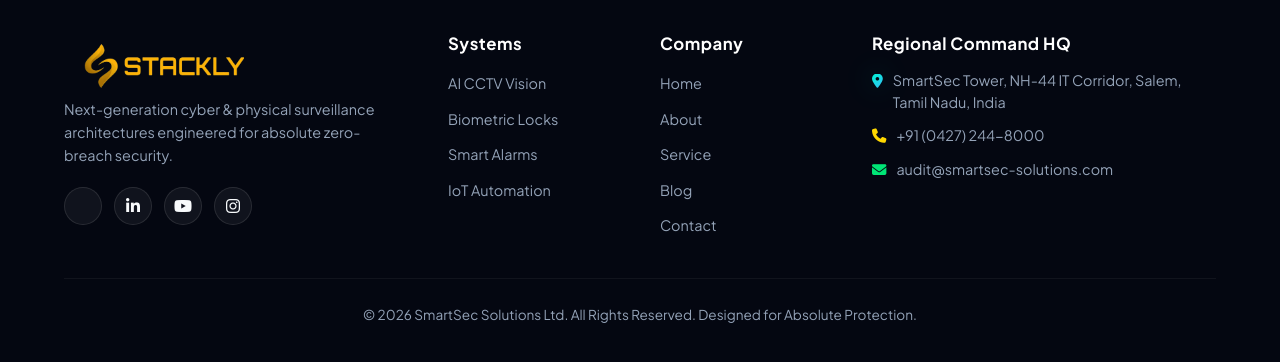
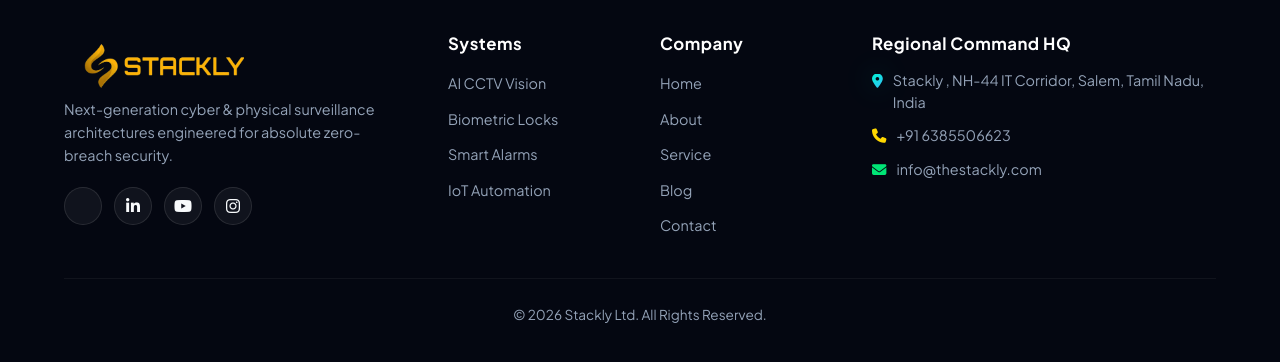
Before and after one commit to dineshparthipan27-dot/Smart-Security-, a plain HTML site: page blog.html in a window 1280 px wide. Shown: the part 5840-6202 px from the top of the page. Drawn offline with nearby package versions, Linux system fonts and the light colour scheme.

Commit message:
Smart-Security

```diff
--- a/blog.html
+++ b/blog.html
@@ -480,6 +480,8 @@
             </div>
         </div>
     </section>
+
+
             <footer class="custom-footer" data-aos="fade-up" data-aos-duration="800" data-aos-delay="400">
                 <div class="container">
 
@@ -491,8 +493,8 @@
                                 <img src="./asset/yellow_logo (2).webp" alt="Company Logo" class="logo-img">
                             </a>
                             <p class="footer-desc">
-                        Next-generation cyber & physical surveillance architectures engineered for absolute zero-breach
-                        security.
+                                Next-generation cyber & physical surveillance architectures engineered for absolute
+                                zero-breach security.
                             </p>
                             <div class="social-icons-group">
                                 <a href="404.html" class="social-icon" aria-label="Twitter"><i
@@ -535,15 +537,15 @@
                             <ul class="footer-contact-list">
                                 <li class="footer-contact-item">
                                     <i class="fa-solid fa-location-dot text-accent"></i>
-                            <span>SmartSec Tower, NH-44 IT Corridor, Salem, Tamil Nadu, India</span>
+                                    <span>Stackly , NH-44 IT Corridor, Salem, Tamil Nadu, India</span>
                                 </li>
                                 <li class="footer-contact-item">
                                     <i class="fa-solid fa-phone" style="color: #FFD700;"></i>
-                            <span>+91 (0427) 244-8000</span>
+                                    <span>+91 6385506623</span>
                                 </li>
                                 <li class="footer-contact-item">
                                     <i class="fa-solid fa-envelope" style="color: #00E676;"></i>
-                            <span>audit@smartsec-solutions.com</span>
+                                    <span> info@thestackly.com</span>
                                 </li>
                             </ul>
                         </div>
@@ -552,7 +554,8 @@
 
 
                     <div class="footer-bottom">
-                <p>&copy; 2026 SmartSec Solutions Ltd. All Rights Reserved. Designed for Absolute Protection.</p>
+                        <p>&copy; 2026 Stackly Ltd. All Rights Reserved.
+                        </p>
                     </div>
 
                 </div>
```
Also changed, not shown: 404.html (+3 -1 lines), about.html (+8 -6 lines), contact.html (+8 -6 lines), index.html (+4 -4 lines), services.html (+8 -6 lines). Lines whose indentation alone changed are shown as unchanged.
